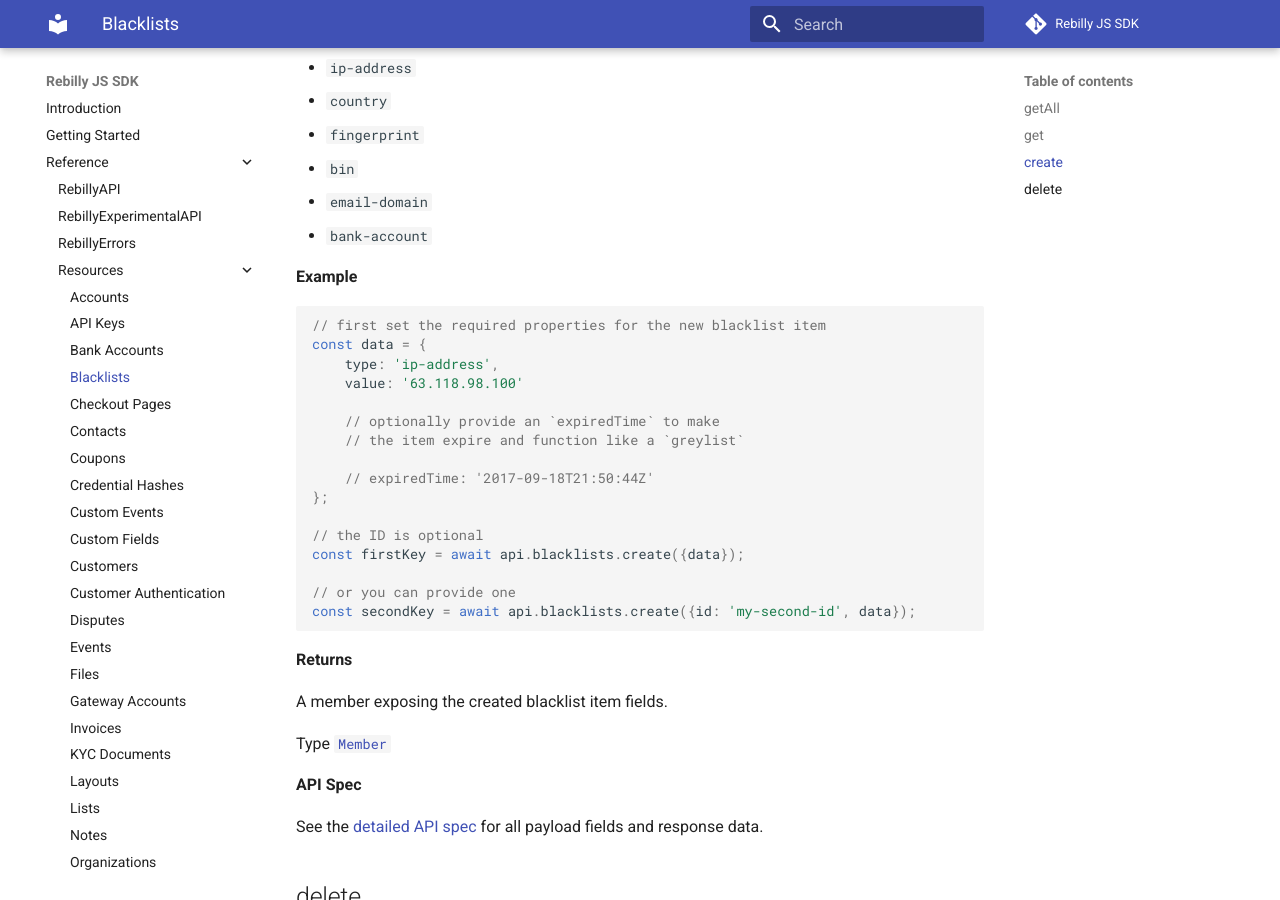
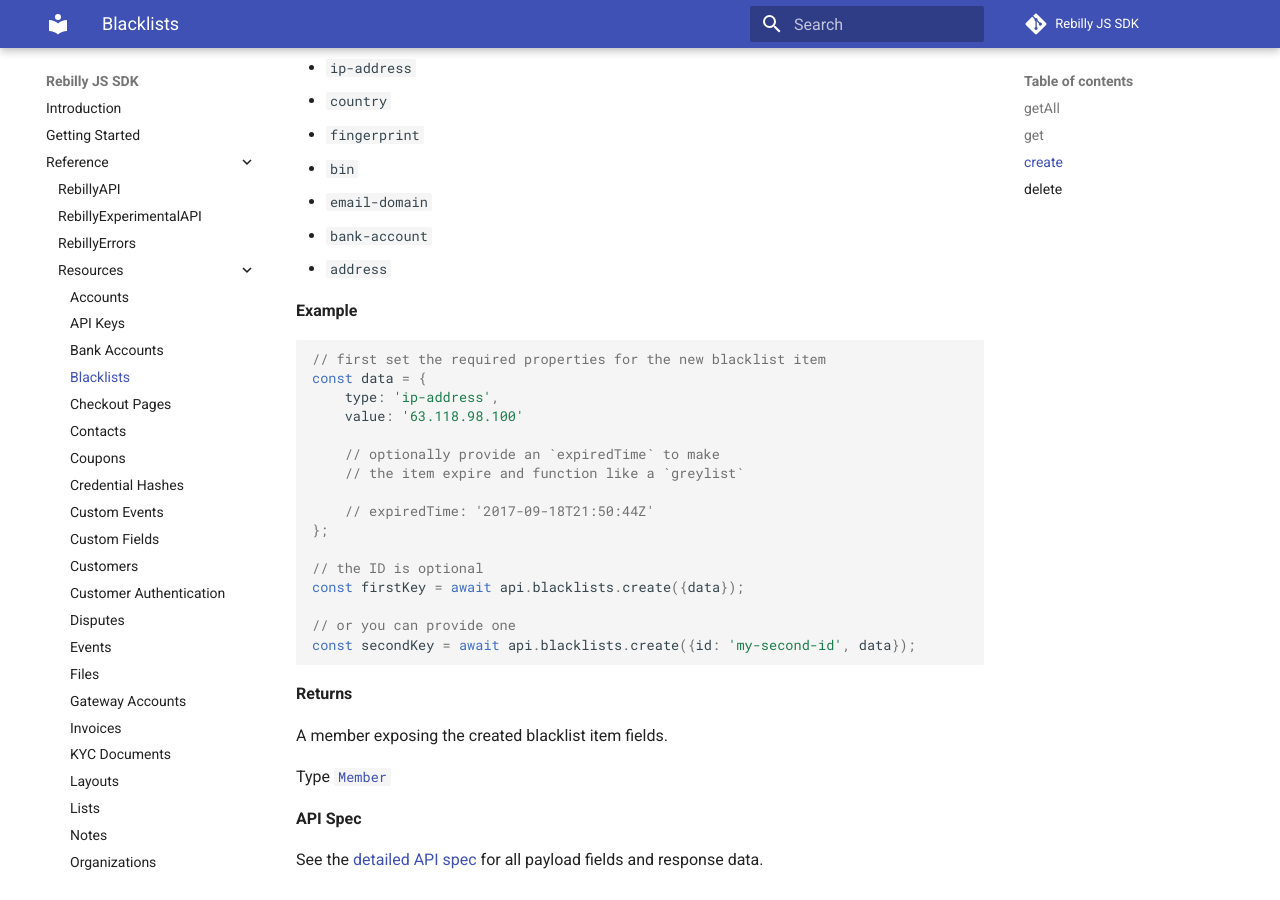
Before and after one commit to Rebilly/rebilly-js-sdk, an MkDocs documentation site: the page built from docs/reference/resources/blacklists.md, in a window 1280 px wide and 900 px high, scrolled down 2333 px. Built offline with MkDocs 1.6.1 and Material for MkDocs 9.7.7, drawn with Linux system fonts in a browser that asks for light colours; comment, search, counter and statistics services are not loaded.

Commit message:
Add new blacklist address type to reference docs

```diff
--- a/docs/reference/resources/blacklists.md
+++ b/docs/reference/resources/blacklists.md
@@ -89,6 +89,7 @@ The supported blacklist item types are:
 - `bin`
 - `email-domain`
 - `bank-account`
+- `address`
 
 
 **Example**
```
